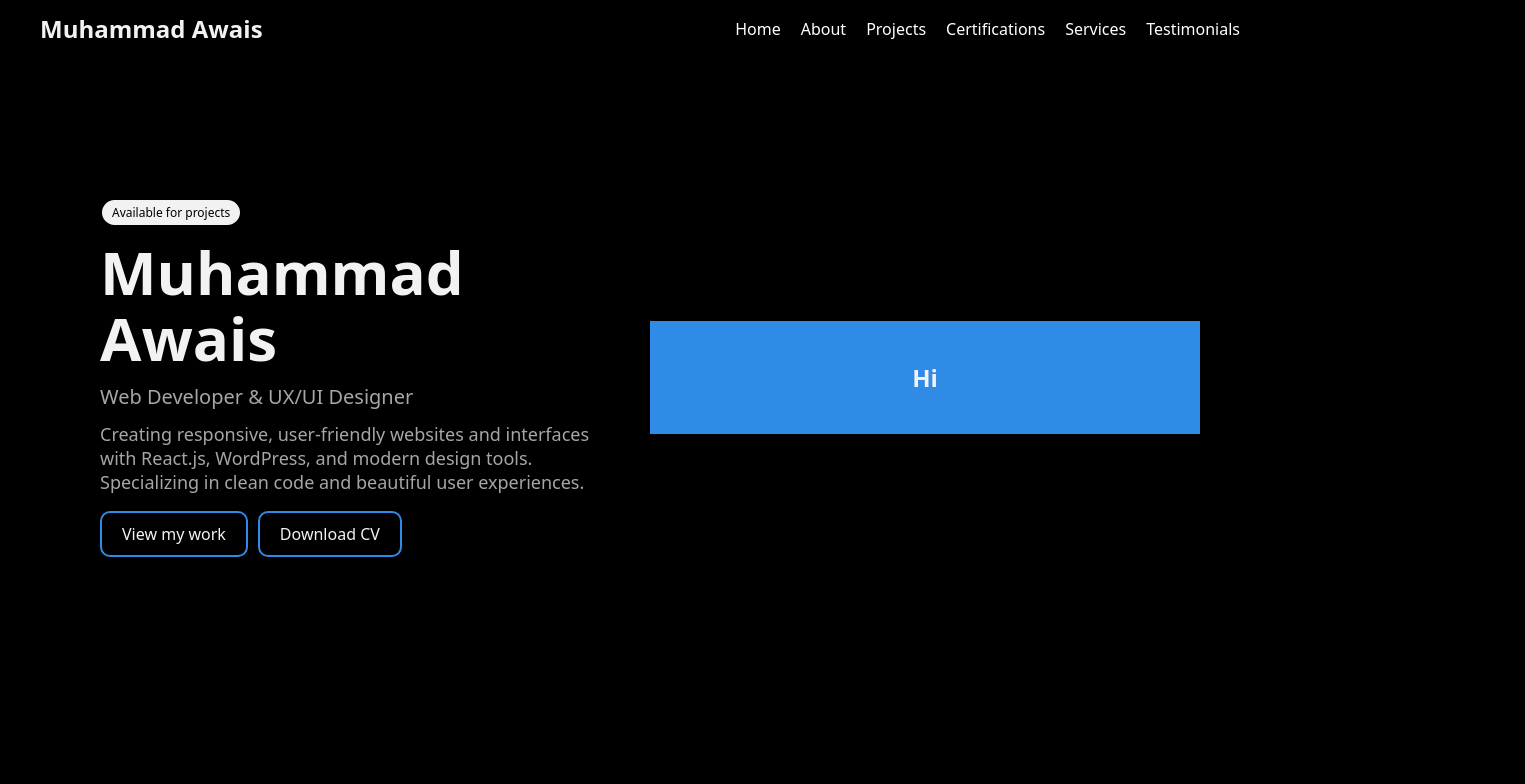
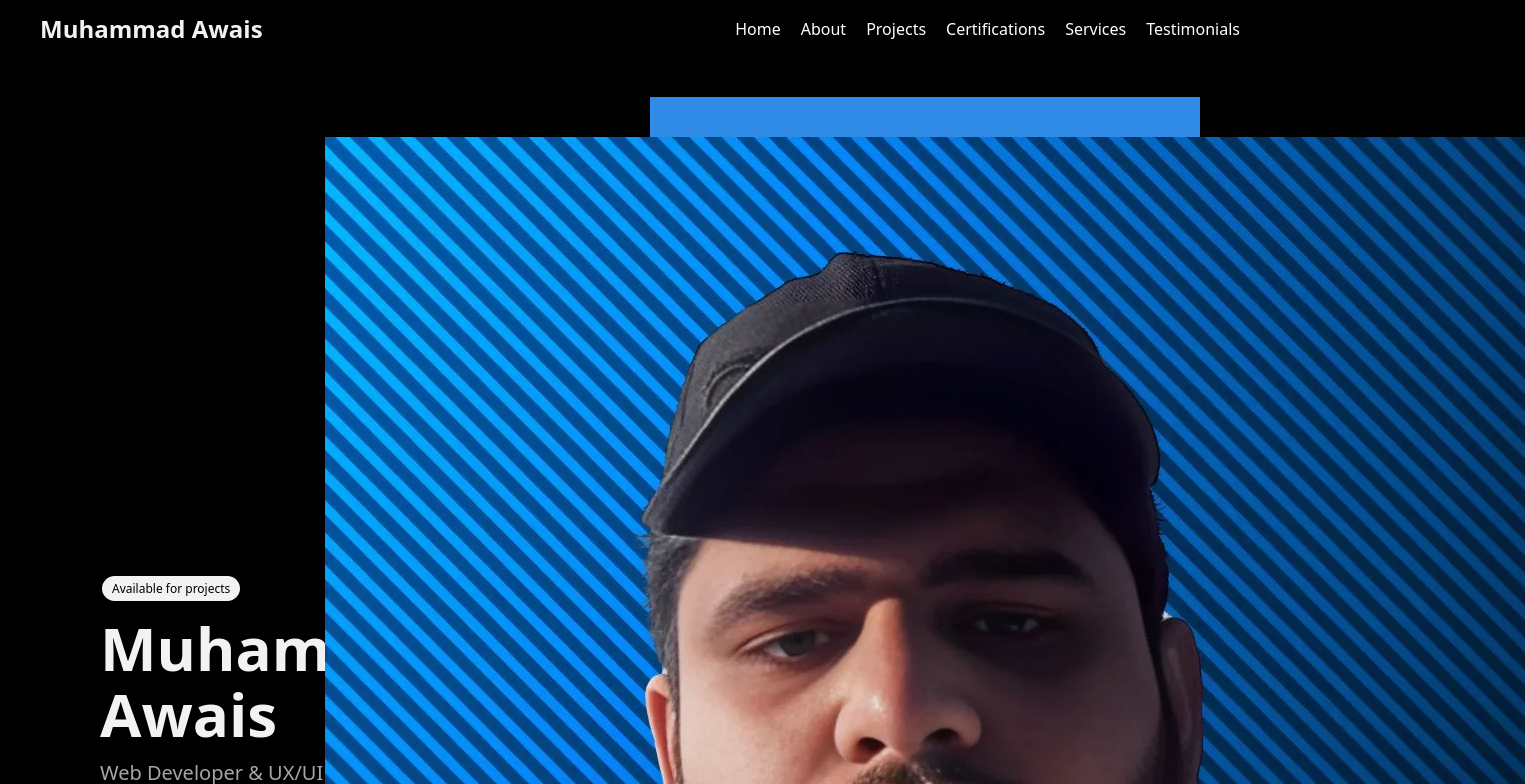
Before and after one commit to muhammad-awais-web-dev/WebMorph, a React (Create React App) app: page / in a window 1280 px wide. Shown: the top 784 px of the page, 1525 px wide, since content can reach past the window. Built offline with nearby package versions, Linux system fonts and the light colour scheme.

Commit message:
Something

```diff
--- a/src/components/Hero.js
+++ b/src/components/Hero.js
@@ -1,4 +1,6 @@
 import { Link } from "react-router-dom"
+import Profile from '../resourses/Profile.webp'
+
 
 function HeroSection(){
     return(
@@ -19,6 +21,7 @@ function HeroSection(){
         </div>
         <div className="subSections">
             <div id="heroCard">
+                <img src={Profile} alt="  " />
                 <h1>Hi</h1>
             </div>
         </div>
```
